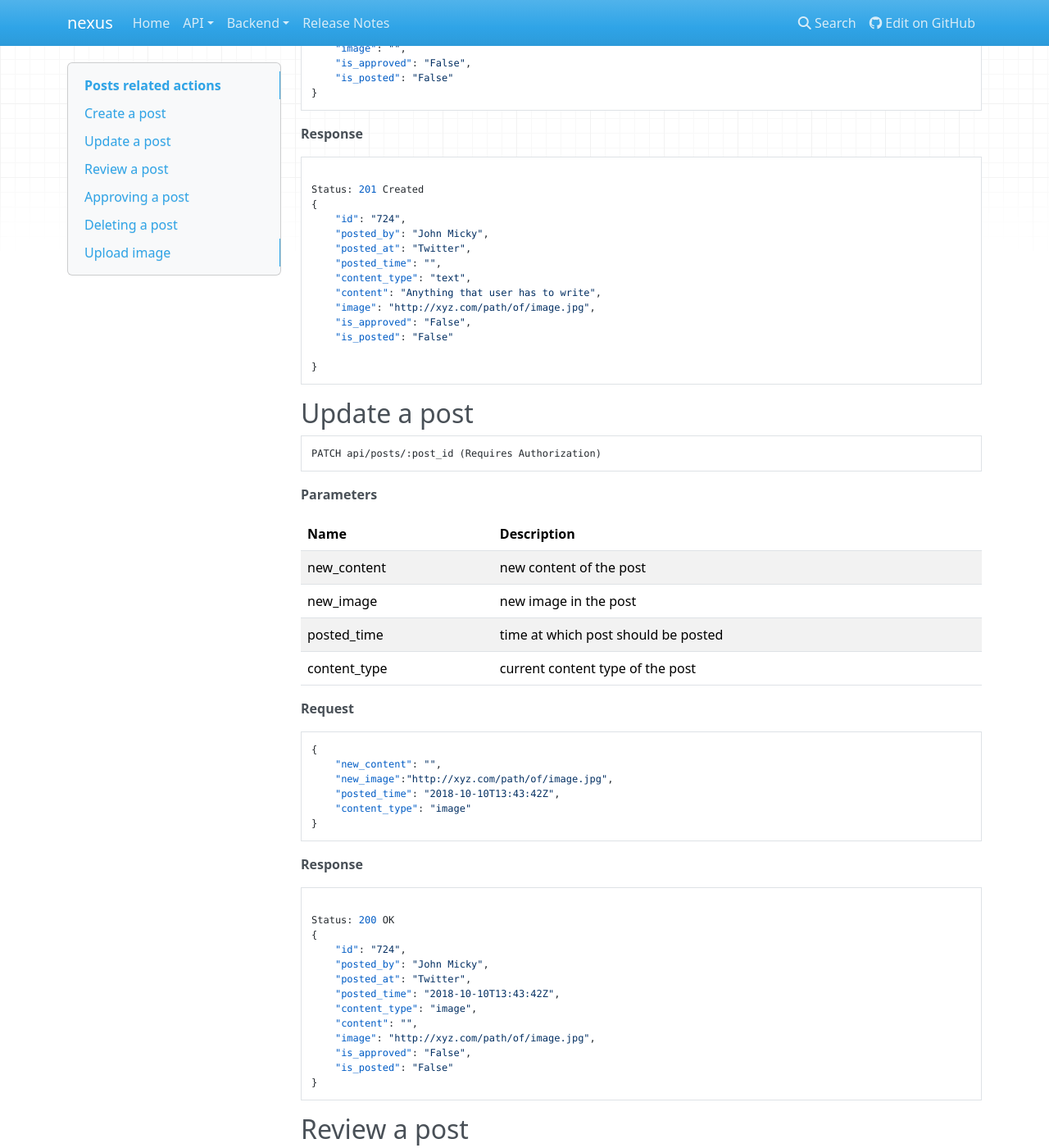
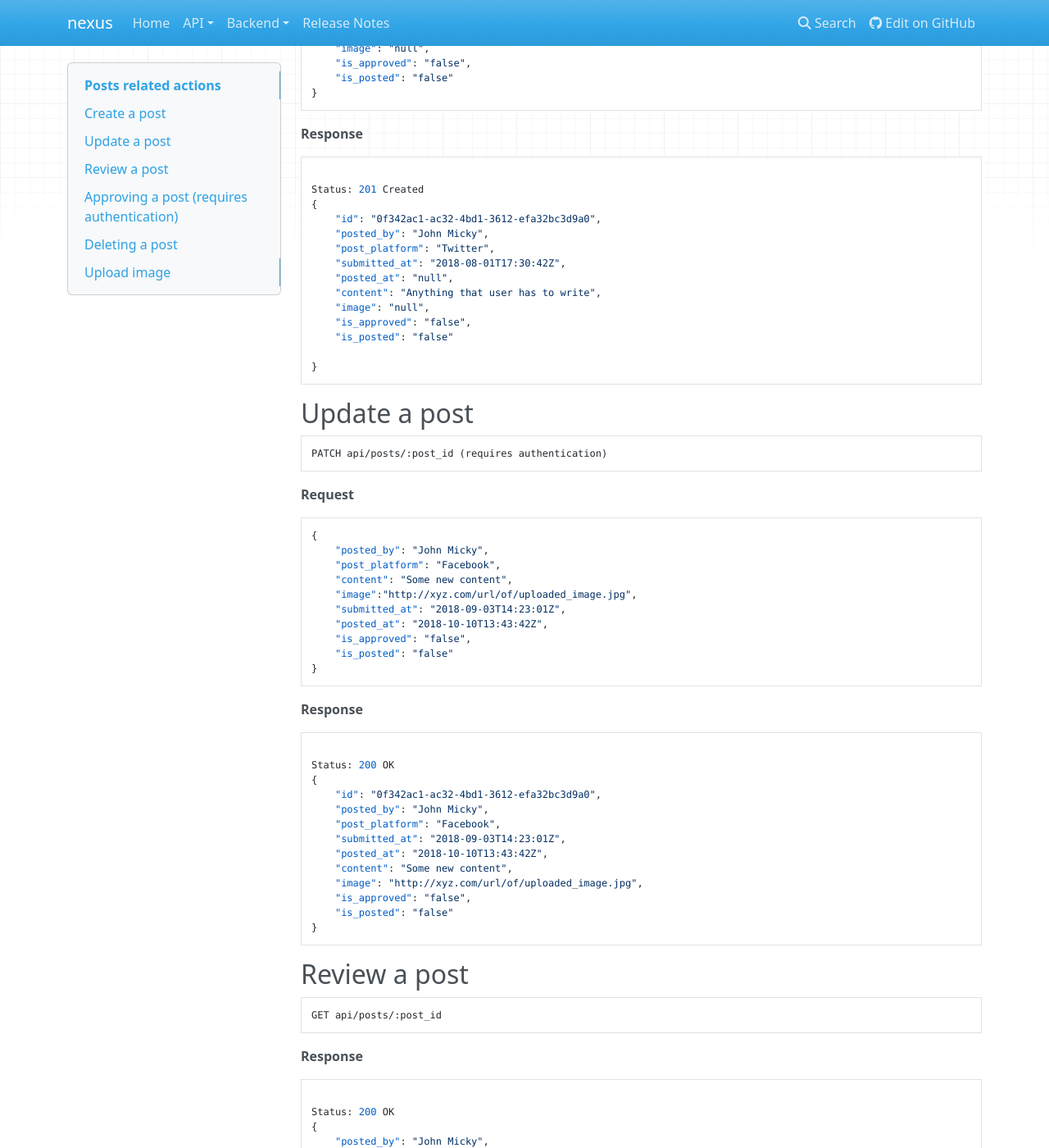
Before and after one commit to CuriousLearner/nexus, an MkDocs documentation site: the page built from docs/api/proposed_endpoints.md, in a window 1280 px wide and 1400 px high, scrolled down 1060 px. Shown: the whole window at 82% size. Built offline with MkDocs 1.6.1, drawn with Linux system fonts in a browser that asks for light colours; nearby versions of some CDN libraries; old or Windows-style settings are respelled for this version of MkDocs; some of the changed text lies outside the part shown.

Commit message:
fix(endpoints): fix keys, their values, and multipart endpoint This commit does the following: - adds a new parameter "submitted_at" to hold the datetime value when user actually creates a post. - changes some parameters name/value to make it more readable. - removes unneccessary parameter "content_type". - fixes endpoint to upload image as multipart.

````diff
--- a/docs/api/proposed_endpoints.md
+++ b/docs/api/proposed_endpoints.md
@@ -7,35 +7,35 @@
 Create a post of contents.
 
 ```
-POST api/posts
+POST api/posts (requires authentication)
 ```
 
-**Paramaters**
+**Parameters**
 
-Name         | Description
--------------|--------------------------------------
-id           | identity of the post
-posted_by    | user who is posting the content
-posted_at    | social media ploatform to post
-posted_time  | time at which post should be posted
-content_type | type of content, text or image
-content      | content of the post
-image        | image in the post
-is_approved  | whether the post is approved or not
-is_posted    | whether the post is posted or not
+Name          | Data Type   | Description
+--------------|-------------|------------------------------------------
+id            | UUID        | identity of the post
+posted_by     | text        | authorized user who is posting the content
+post_platform | text        | social media ploatform to post
+submitted_at  | datetime    | time at which user submits the post
+posted_at     | datetime    | time at which post should be posted
+content       | text        | content of the post
+image         | text        | url of image in the post
+is_approved   | boolean     | whether the post is approved or not
+is_posted     | boolean     | whether the post is posted or not
 
 **Request**
 ```json
 {
-    "id": "724",
+    "id": "0f342ac1-ac32-4bd1-3612-efa32bc3d9a0",
     "posted_by": "John Micky",
-    "posted_at": "Twitter",
-    "posted_time": "",
-    "content_type": "text",
+    "post_platform": "Twitter",
+    "submitted_at": "2018-08-01T17:30:42Z",
+    "posted_at": "null",
     "content": "Anything that user has to write",
-    "image": "",
-    "is_approved": "False",
-    "is_posted": "False"
+    "image": "null",
+    "is_approved": "false",
+    "is_posted": "false"
 }
 ```
 
@@ -44,15 +44,15 @@
 
 Status: 201 Created
 {
-    "id": "724",
+    "id": "0f342ac1-ac32-4bd1-3612-efa32bc3d9a0",
     "posted_by": "John Micky",
-    "posted_at": "Twitter",
-    "posted_time": "",
-    "content_type": "text",
+    "post_platform": "Twitter",
+    "submitted_at": "2018-08-01T17:30:42Z",
+    "posted_at": "null",
     "content": "Anything that user has to write",
-    "image": "http://xyz.com/path/of/image.jpg",
-    "is_approved": "False",
-    "is_posted": "False"
+    "image": "null",
+    "is_approved": "false",
+    "is_posted": "false"
 
 }
 ```
@@ -60,25 +60,20 @@
 ## Update a post
 
 ```
-PATCH api/posts/:post_id (Requires Authorization)
+PATCH api/posts/:post_id (requires authentication)
 ```
-
-**Parameters**
-
-Name         | Description
--------------|--------------------------------------
-new_content  | new content of the post
-new_image    | new image in the post
-posted_time  | time at which post should be posted
-content_type | current content type of the post
 
 **Request**
 ```json
 {
-    "new_content": "",
-    "new_image":"http://xyz.com/path/of/image.jpg",
-    "posted_time": "2018-10-10T13:43:42Z",
-    "content_type": "image"
+    "posted_by": "John Micky",
+    "post_platform": "Facebook",
+    "content": "Some new content",
+    "image":"http://xyz.com/url/of/uploaded_image.jpg",
+    "submitted_at": "2018-09-03T14:23:01Z",
+    "posted_at": "2018-10-10T13:43:42Z",
+    "is_approved": "false",
+    "is_posted": "false"
 }
 ```
 
@@ -87,15 +82,15 @@
 
 Status: 200 OK
 {
-    "id": "724",
+    "id": "0f342ac1-ac32-4bd1-3612-efa32bc3d9a0",
     "posted_by": "John Micky",
-    "posted_at": "Twitter",
-    "posted_time": "2018-10-10T13:43:42Z",
-    "content_type": "image",
-    "content": "",
-    "image": "http://xyz.com/path/of/image.jpg",
-    "is_approved": "False",
-    "is_posted": "False"
+    "post_platform": "Facebook",
+    "submitted_at": "2018-09-03T14:23:01Z",
+    "posted_at": "2018-10-10T13:43:42Z",
+    "content": "Some new content",
+    "image": "http://xyz.com/url/of/uploaded_image.jpg",
+    "is_approved": "false",
+    "is_posted": "false"
 }
 ```
 
@@ -111,17 +106,17 @@
 Status: 200 OK
 {
     "posted_by": "John Micky",
-    "posted_at": "Twitter",
-    "posted_time": "2018-10-10T13:43:42Z",
-    "content_type": "text",
+    "post_platform": "Twitter",
+    "submitted_at": "2018-09-03T14:23:01Z",
+    "posted_at": "2018-10-10T13:43:42Z",
     "content": "Anything that user has to say",
-    "image": "",
-    "is_approved": "False",
-    "is_posted": "False"
+    "image": "http://xyz.com/url/of/uploaded_image.jpg",
+    "is_approved": "false",
+    "is_posted": "false"
 }
 ```
 
-## Approving a post
+## Approving a post (requires authentication)
 
 ```
 PATCH api/posts/:post_id/approve
@@ -133,19 +128,20 @@
 Status: 200 OK
 {
     "posted_by": "John Micky",
-    "posted_at": "Twitter",
-    "posted_time": "2018-10-10T13:43:42Z",
+    "post_platform": "Twitter",
+    "submitted_at": "2018-09-03T14:23:01Z",
+    "posted_at": "2018-10-10T13:43:42Z",
     "content": "Anything that user has to say",
-    "image": "Uploaded Image",
-    "is_approved": "False",
-    "is_posted": "False"
+    "image": "http://xyz.com/url/to/uploaded_image.jpg",
+    "is_approved": "true",
+    "is_posted": "false"
 }
 ```
 
 ## Deleting a post
 
 ```
-DELETE api/posts/:post_id
+DELETE api/posts/:post_id (requires authentication)
 ```
 
 **Response**
@@ -157,29 +153,24 @@
 ## Upload image
 
 ```
-POST api/image
+POST api/posts/multipart/image (requires authentication)
 ```
 
-**Paramaters**
-
-Name         | Description
--------------|--------------------------------------
-id           | identity of the post
-local_url    | image in the post
-
-**Request**
-```json
-{
-    "id": "724",
-    "local_url": "local url of image"
-}
-```
+Image will be uploaded as multipart data as a streaming HTTP request.
 
 **Response**
 ```json
 
 Status: 201 Created
 {
-    "url": "http://xyz.com/path/of/image.jpg"
+    "id": "0f342ac1-ac32-4bd1-3612-efa32bc3d9a0",
+    "posted_by": "John Micky",
+    "post_platform": "Twitter",
+    "submitted_at": "2018-08-01T17:30:42Z",
+    "posted_at": "null",
+    "content": "Anything that user has to write",
+    "image": "http://xyz.com/url/of/uploaded_image.jpg",
+    "is_approved": "false",
+    "is_posted": "false"
 }
 ```
````
